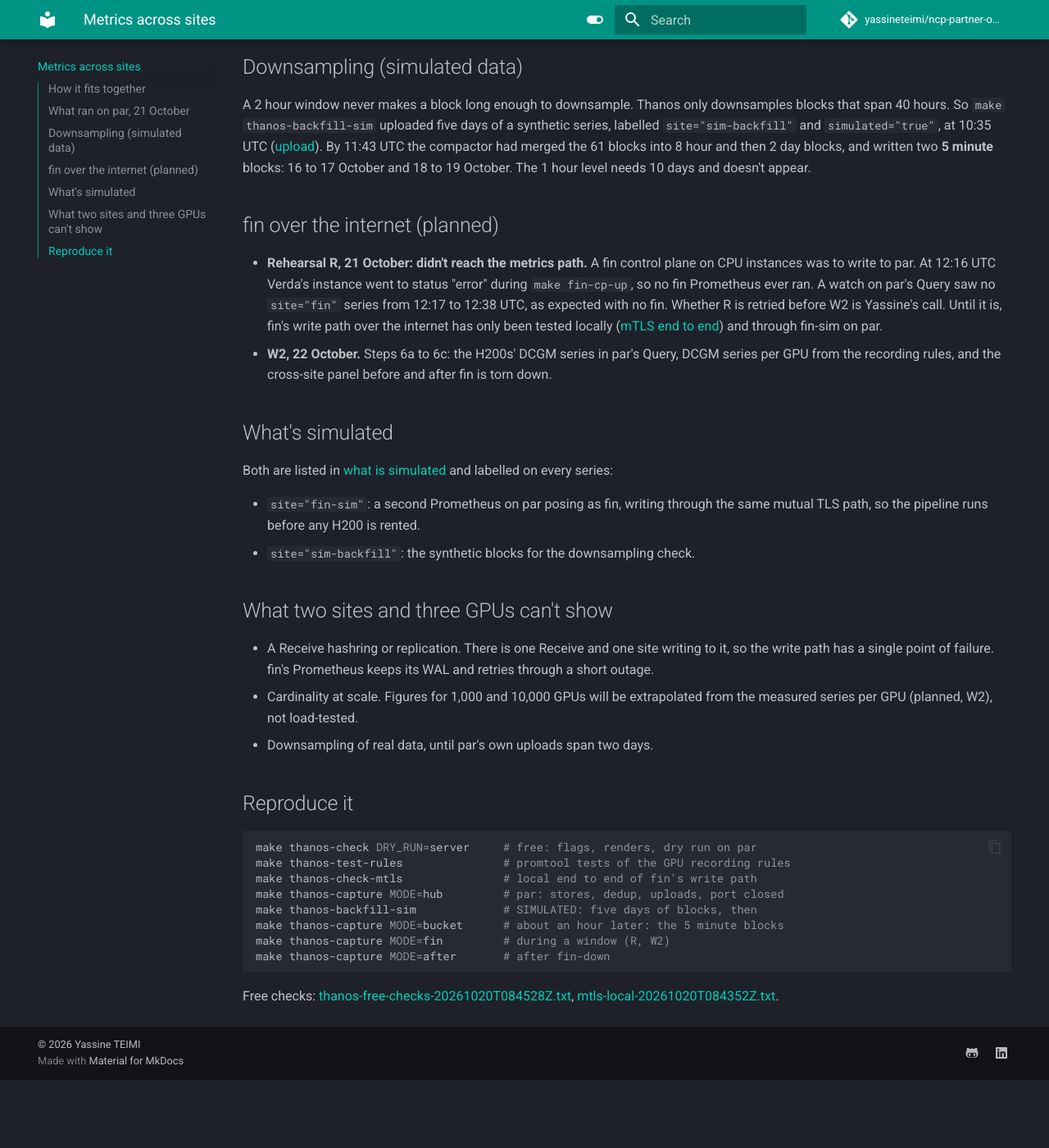
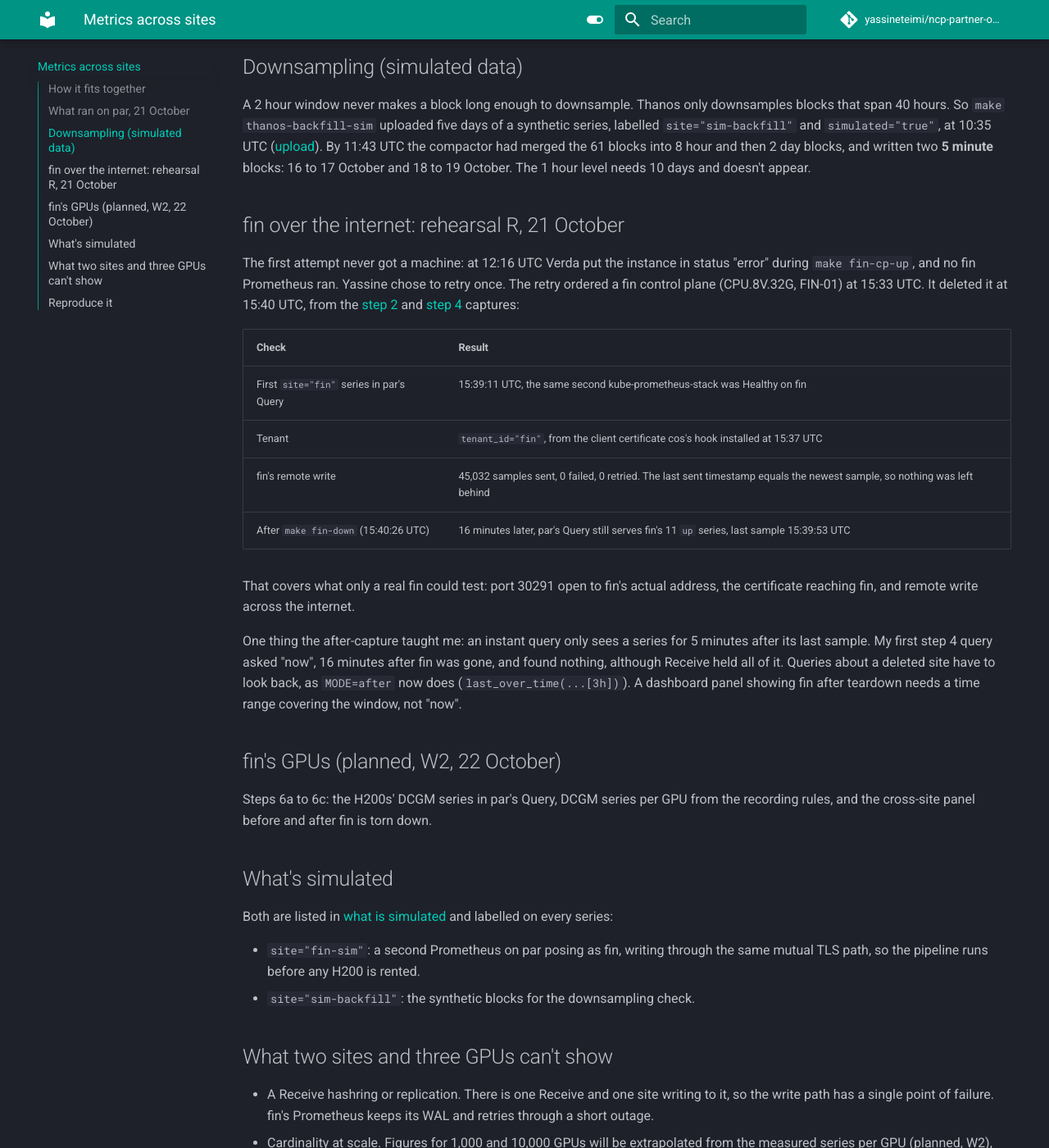
Before and after one commit to yassineteimi/ncp-partner-onboarding, an MkDocs documentation site: the page built from docs/30-metrics-across-sites.md, in a window 1280 px wide and 1400 px high, scrolled down 1795 px. Shown: the whole window at 82% size. Built offline with MkDocs 1.6.1 and Material for MkDocs 9.7.7, drawn with Linux system fonts in a browser that asks for light colours; comment, search, counter and statistics services are not loaded; before the commit the page ends 3112 px from its top, so only the background shows below that; some of the changed text lies outside the part shown.

Commit message:
Use case 6 page and ADR 0009: rehearsal R passed on the retry
The page now has R's results in place of "didn't reach the metrics
path", says what only a real fin could test, and explains the 5 minute
lookback that a query about a deleted site has to work around. ADR 0009
links the two R captures; only W2's GPU steps stay planned.

```diff
--- a/docs/30-metrics-across-sites.md
+++ b/docs/30-metrics-across-sites.md
@@ -7,11 +7,11 @@
     sidecar, and one Thanos Query reads both and the bucket. The design and its
     alternatives (Mimir, VictoriaMetrics) are in [ADR 0009](adr/0009-metrics-across-sites.md).
 
-!!! warning "Planned: fin's real write path, rehearsal R (21 October) and W2 (22 October)"
+!!! warning "Planned: fin's GPUs, W2 (22 October)"
     par's side ran on 21 October: Receive, the sidecar, deduplication, uploads and
-    downsampling. fin's write path over the internet only exists while fin does. R
-    didn't get that far (see below), so the results for fin say "planned" until W2,
-    or a retried R, has run.
+    downsampling. Rehearsal R on the same day ran fin's write path over the internet,
+    from a fin control plane on a CPU instance. What needs fin's H200s (their DCGM
+    series in par's Query, series per GPU) says "planned" until W2 has run.
 
 ## How it fits together
 
@@ -79,19 +79,35 @@ compactor had merged the 61 blocks into 8 hour and then 2 day blocks, and writte
 **5 minute** blocks: 16 to 17 October and 18 to 19 October. The 1 hour level needs
 10 days and doesn't appear.
 
-## fin over the internet (planned)
+## fin over the internet: rehearsal R, 21 October
 
-- **Rehearsal R, 21 October: didn't reach the metrics path.** A fin control plane on
-  CPU instances was to write to par. At 12:16 UTC Verda's instance went to status
-  "error" during `make fin-cp-up`, so no fin Prometheus ever ran. A watch on par's
-  Query saw no `site="fin"` series from 12:17 to 12:38 UTC, as expected with no fin.
-  Whether R is retried before W2 is Yassine's call. Until it is, fin's write path over
-  the internet has only been tested locally
-  ([mTLS end to end](artifacts/platform/mtls-local-20261020T084352Z.txt)) and through
-  fin-sim on par.
-- **W2, 22 October.** Steps 6a to 6c: the H200s' DCGM series in par's Query, DCGM
-  series per GPU from the recording rules, and the cross-site panel before and after
-  fin is torn down.
+The first attempt never got a machine: at 12:16 UTC Verda put the instance in status
+"error" during `make fin-cp-up`, and no fin Prometheus ran. Yassine chose to retry once.
+The retry ordered a fin control plane (CPU.8V.32G, FIN-01) at 15:33 UTC. It deleted it at
+15:40 UTC, from the [step 2](artifacts/platform/thanos-fin-20261021T153930Z.txt) and
+[step 4](artifacts/platform/thanos-after-20261021T155641Z.txt) captures:
+
+| Check | Result |
+|---|---|
+| First `site="fin"` series in par's Query | 15:39:11 UTC, the same second kube-prometheus-stack was Healthy on fin |
+| Tenant | `tenant_id="fin"`, from the client certificate cos's hook installed at 15:37 UTC |
+| fin's remote write | 45,032 samples sent, 0 failed, 0 retried. The last sent timestamp equals the newest sample, so nothing was left behind |
+| After `make fin-down` (15:40:26 UTC) | 16 minutes later, par's Query still serves fin's 11 `up` series, last sample 15:39:53 UTC |
+
+That covers what only a real fin could test: port 30291 open to fin's actual address,
+the certificate reaching fin, and remote write across the internet.
+
+One thing the after-capture taught me: an instant query only sees a series for
+5 minutes after its last sample. My first step 4 query asked "now", 16 minutes after
+fin was gone, and found nothing, although Receive held all of it. Queries about a
+deleted site have to look back, as `MODE=after` now does (`last_over_time(...[3h])`).
+A dashboard panel showing fin after teardown needs a time range covering the window,
+not "now".
+
+## fin's GPUs (planned, W2, 22 October)
+
+Steps 6a to 6c: the H200s' DCGM series in par's Query, DCGM series per GPU from the
+recording rules, and the cross-site panel before and after fin is torn down.
 
 ## What's simulated
 
```
Also changed, not shown: docs/adr/0009-metrics-across-sites.md (+4 -2 lines).
